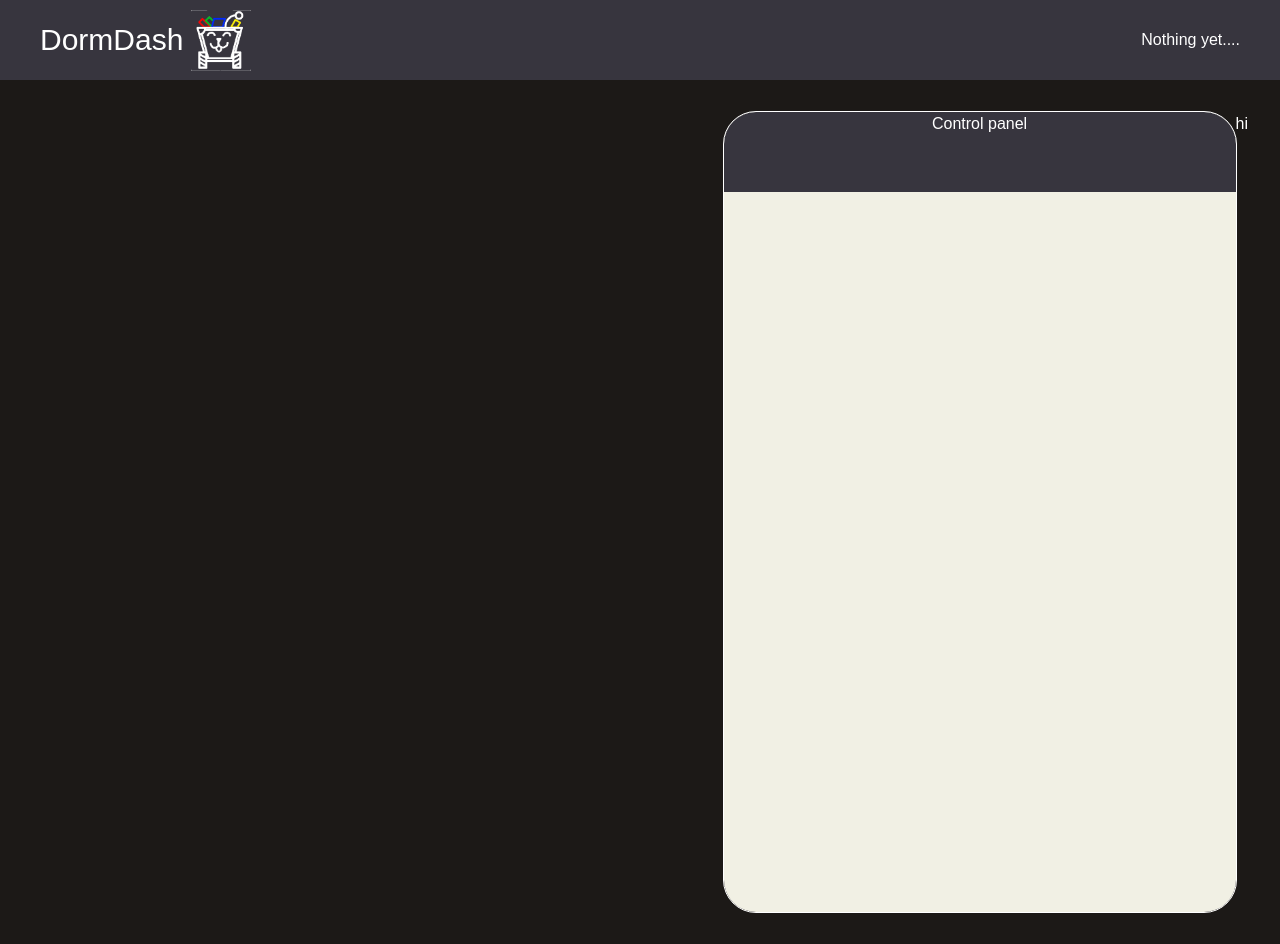
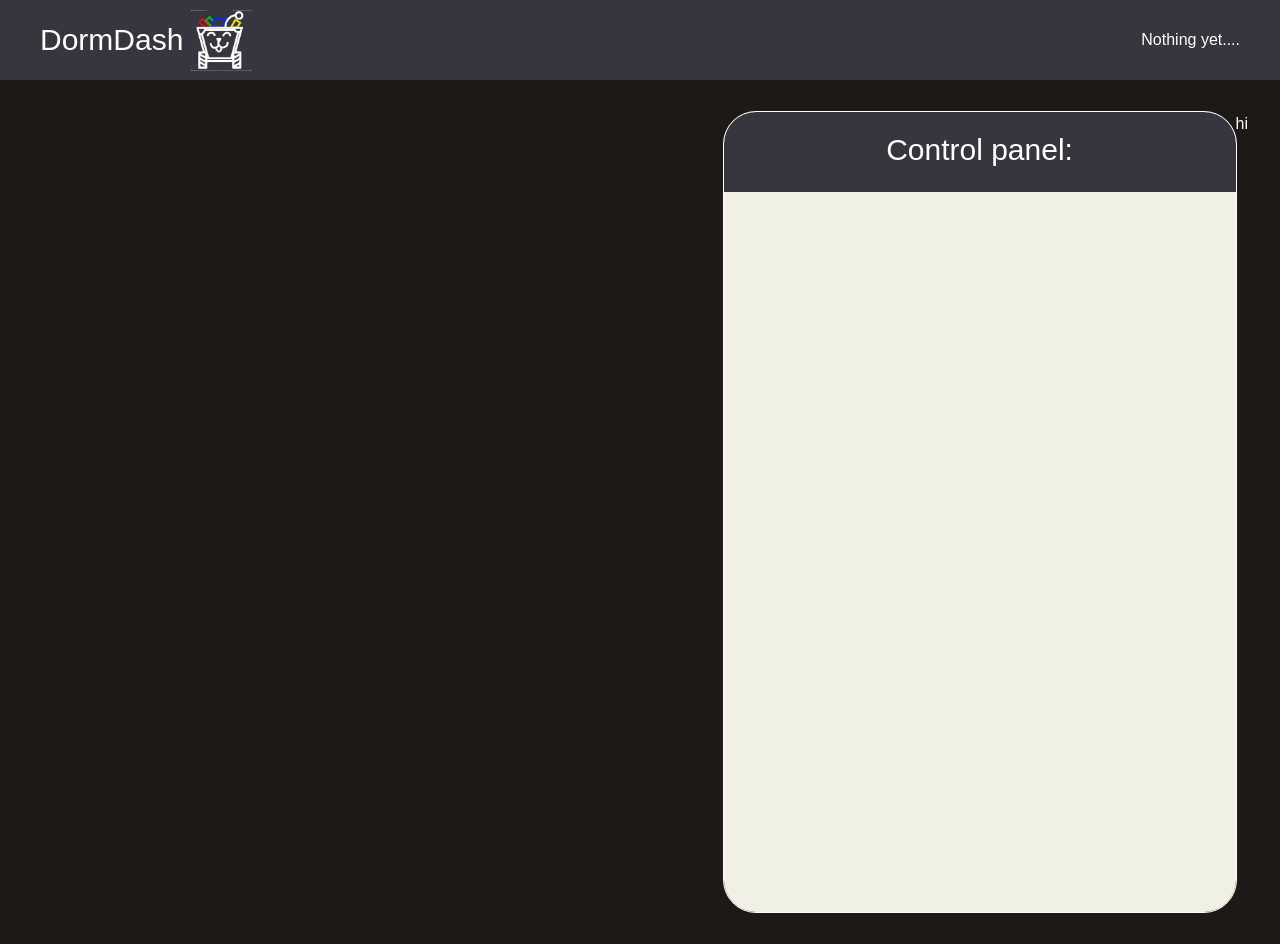
Before and after one commit to elijahcroft/DormDash, a Next.js app in the folder dorm_dash_gui/dorm_dash/: page / in a window 1280 px wide. Built offline with nearby package versions, Linux system fonts and the light colour scheme; a web font is replaced by a local one.

Commit message:
control panel comp

```diff
--- a/dorm_dash_gui/dorm_dash/src/app/components/Control.tsx
+++ b/dorm_dash_gui/dorm_dash/src/app/components/Control.tsx
@@ -3,7 +3,7 @@ export default function Control(){
     return (
         <div className="flex flex-row rounded-4xl bg-[#F1F0E4]  min-w-128 min-h-200 outline">
             <div className="min-w-full max-h-20 bg-[#37353E] text-center rounded-t-4xl">
-                <p>Control panel</p>
+                <p className="p-5 text-3xl">Control panel:</p>
             </div>
 
         </div>
```
